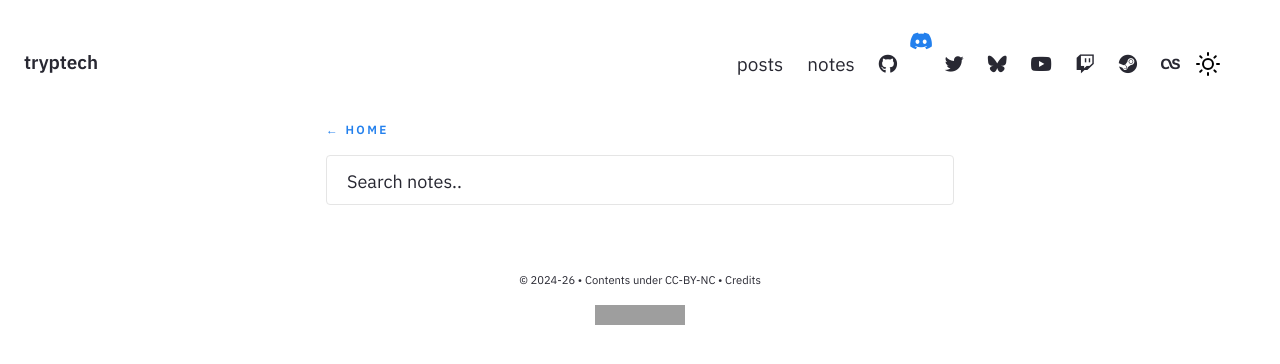
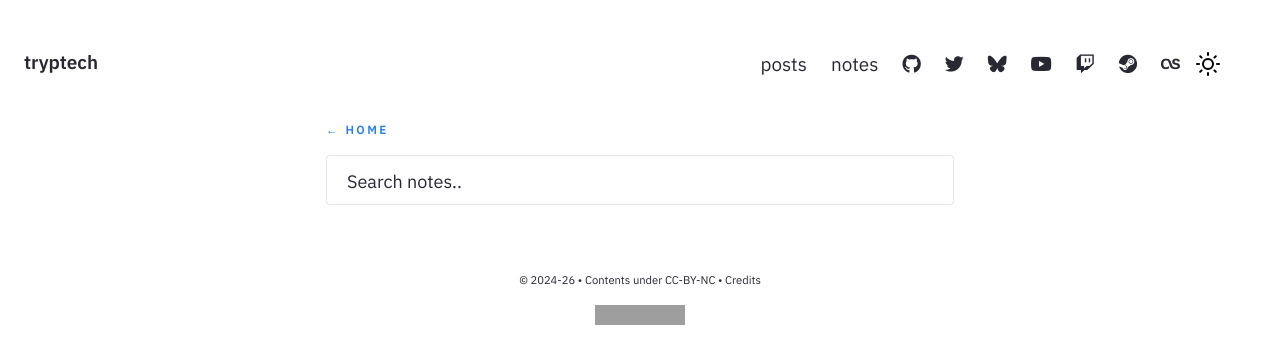
Before and after one commit to tryptech/tryptech.github.io, a Jekyll site: the page built from pages/notes.md, in a window 1280 px wide. Shown: the top 364 px of the page. Built offline with Jekyll 4.4.1, drawn with Linux system fonts in a browser that asks for light colours; nearby versions of some CDN libraries; comment, search, counter and statistics services are not loaded; grey boxes are pictures that could not be loaded.

Commit message:
Revert "add discord"
This reverts commit 5fb586fef4edb9499d34bbaae967150717004232.

```diff
--- a/_includes/Homepage.html
+++ b/_includes/Homepage.html
@@ -2,7 +2,6 @@
 	<div class="jumbo">guy doing things</div>
 	<div class="home-sub-text socials">
 		<a href="https://github.com/tryptech" target="_blank"><i class="fa-brands fa-github"></i></a>
-		<a href="https://discord.gg/sPDVw78Q" target="_blank"><i class="fa-brands fa-discord"></i></a>
 		<a href="https://twitter.com/yo_tryptech" target="_blank"><i class="fa-brands fa-twitter"></i></a>
 		<a href="https://bsky.app/profile/tryp.tech" target="_blank"><i class="fa-brands fa-bluesky"></i></a>
 		<a href="https://youtube.com/@tryptech" target="_blank"><i class="fa-brands fa-youtube"></i></a>
--- a/_includes/Nav.html
+++ b/_includes/Nav.html
@@ -60,7 +60,6 @@
           notes
         </a>
         <a href="https://github.com/tryptech" target="_blank" class="navbar-item"><i class="fa-brands fa-github"></i></a>
-        <a href="https://discord.gg/sPDVw78Q" target="_blank"><i class="fa-brands fa-discord"></i></a>
         <a href="https://twitter.com/yo_tryptech" target="_blank" class="navbar-item"><i class="fa-brands fa-twitter"></i></a>
         <a href="https://bsky.app/profile/tryp.tech" target="_blank" class="navbar-item"><i class="fa-brands fa-bluesky"></i></a>
         <a href="https://youtube.com/@tryptech" target="_blank" class="navbar-item"><i class="fa-brands fa-youtube"></i></a>
```
Also changed, not shown: other parts of _includes/Homepage.html (+0 -1 lines).
